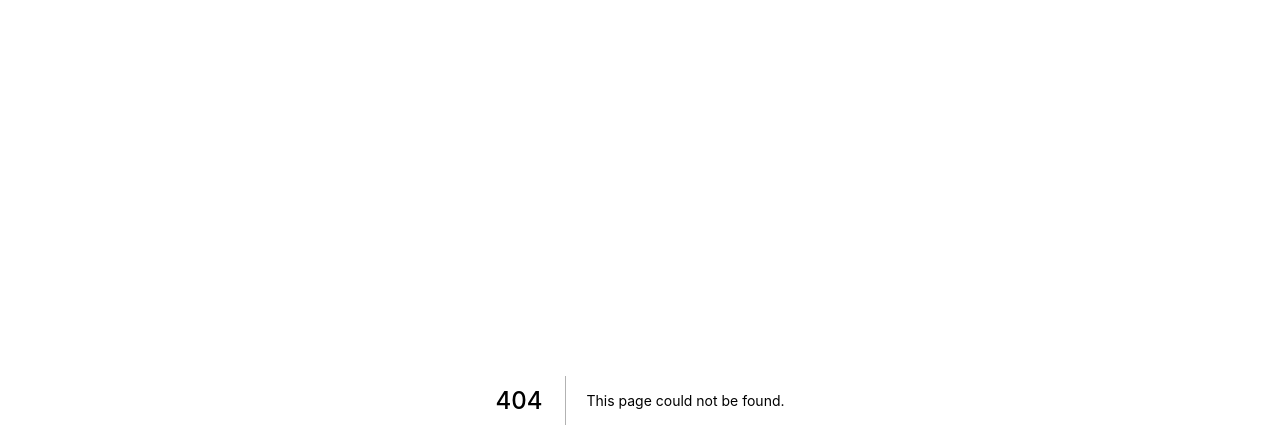
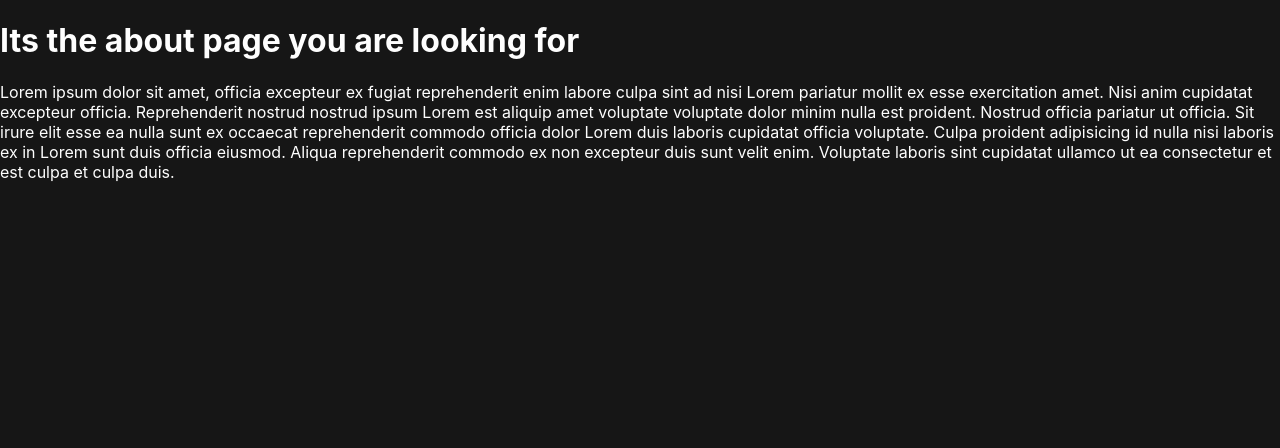
Before and after one commit to awaisspk/landing_page, a Next.js app: page /about in a window 1280 px wide. Before the commit this address had no page. Shown: the top 448 px of the page. Built offline with nearby package versions, Linux system fonts and the light colour scheme.

Commit message:
FODT A 1

```diff
--- a/pages/_app.tsx
+++ b/pages/_app.tsx
@@ -6,7 +6,7 @@
     <ThemeProvider
       disableTransitionOnChange
       attribute="class"
-      defaultTheme="system"
+      defaultTheme="dark"
       value={{ light: 'light-theme', dark: darkTheme.className }}
     >
       <Component {...pageProps} />
--- /dev/null
+++ b/pages/about.tsx
@@ -0,0 +1,22 @@
+const About = () => {
+  return (
+    <>
+      <h1>Its the about page you are looking for</h1>
+      <p>
+        Lorem ipsum dolor sit amet, officia excepteur ex fugiat reprehenderit
+        enim labore culpa sint ad nisi Lorem pariatur mollit ex esse
+        exercitation amet. Nisi anim cupidatat excepteur officia. Reprehenderit
+        nostrud nostrud ipsum Lorem est aliquip amet voluptate voluptate dolor
+        minim nulla est proident. Nostrud officia pariatur ut officia. Sit irure
+        elit esse ea nulla sunt ex occaecat reprehenderit commodo officia dolor
+        Lorem duis laboris cupidatat officia voluptate. Culpa proident
+        adipisicing id nulla nisi laboris ex in Lorem sunt duis officia eiusmod.
+        Aliqua reprehenderit commodo ex non excepteur duis sunt velit enim.
+        Voluptate laboris sint cupidatat ullamco ut ea consectetur et est culpa
+        et culpa duis.
+      </p>
+    </>
+  )
+}
+
+export default About
--- a/pages/index.tsx
+++ b/pages/index.tsx
@@ -9,6 +9,7 @@
 import Twitch from '@/components/icons/twitch'
 import { github, linkedin, twitter, twitch, youtube } from 'data/socials'
 import { LightDarkSwitcher } from '@/components/Button/LightDarkSwitcher'
+import NextLink from 'next/link'
 
 const Container = styled('div', {
   boxSizing: 'border-box',
@@ -63,9 +64,9 @@
         </Link>
       </ListItem>
       <ListItem>
-        <Link href={linkedin.href} isExternal>
+        <NextLink href="/about">
           <Linkedin width="24px" />
-        </Link>
+        </NextLink>
       </ListItem>
       <ListItem>
         <Link href={twitter.href} isExternal>
```
